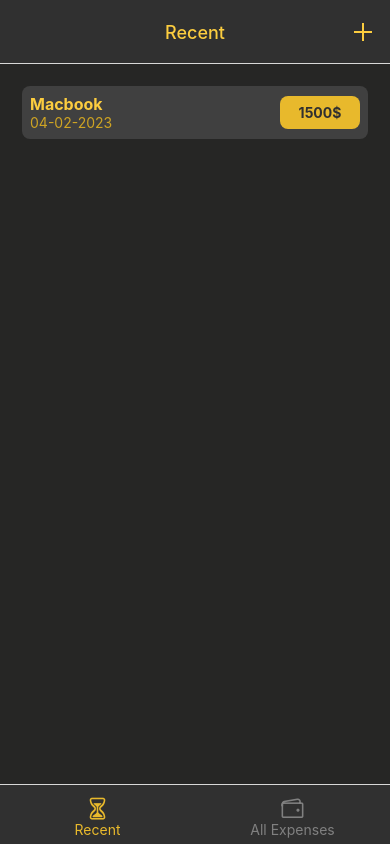
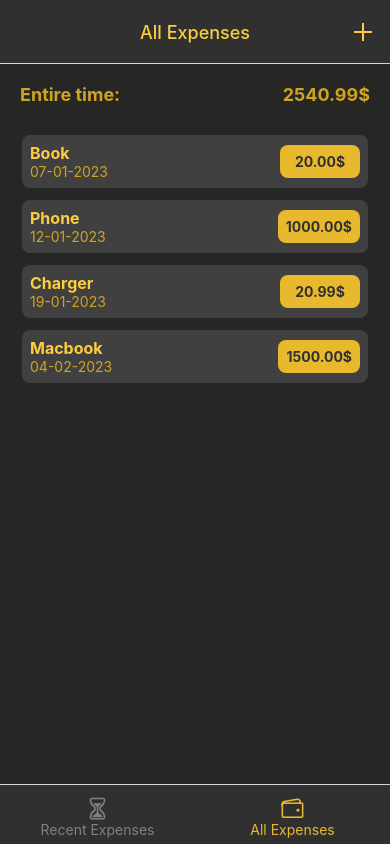
Before and after one commit to mweglowski/expense-app, a React Native app: screen /AllExpenses in a window 390 px wide. Built offline with nearby package versions, Linux system fonts and the light colour scheme.

Commit message:
expenses summary, screen titles

```diff
--- a/App.js
+++ b/App.js
@@ -7,7 +7,7 @@
 import { Provider } from "react-redux";
 
 import ExpensesScreen from "./screens/ExpensesScreen";
-import RecentScreen from "./screens/RecentScreen";
+import RecentExpensesScreen from "./screens/RecentExpensesScreen";
 import IconButton from "./components/IconButton";
 import NewExpenseScreen from "./screens/NewExpenseScreen";
 import { store } from "./store/store";
@@ -62,19 +62,20 @@
       }}
     >
       <Tab.Screen
-        name="Recent"
-        title="Recent Expenses"
-        component={RecentScreen}
+        name="RecentExpenses"
+        component={RecentExpensesScreen}
         options={{
+          title: "Recent Expenses",
           tabBarIcon: ({ color, size }) => (
             <Ionicons name="hourglass-outline" color={color} size={size} />
           ),
         }}
       />
       <Tab.Screen
-        name="All Expenses"
+        name="AllExpenses"
         component={ExpensesScreen}
         options={{
+          title: "All Expenses",
           tabBarIcon: ({ color, size }) => (
             <Ionicons name="wallet-outline" color={color} size={size} />
           ),
--- a/components/Expense.js
+++ b/components/Expense.js
@@ -28,8 +28,8 @@
         <Text style={styles.title}>{itemData.title}</Text>
         <Text style={styles.date}>{dateFormatted}</Text>
       </View>
-      <View style={styles.priceContainer}>
-        <Text style={styles.price}>{itemData.price}$</Text>
+      <View style={styles.amountContainer}>
+        <Text style={styles.amount}>{itemData.amount.toFixed(2)}$</Text>
       </View>
     </Pressable>
   );
@@ -54,7 +54,7 @@
   date: {
     color: Colors.orange500,
   },
-  priceContainer: {
+  amountContainer: {
     minWidth: 80,
     padding: 8,
     backgroundColor: Colors.orange400,
@@ -62,7 +62,7 @@
     elevation: 12,
     shadowColor: Colors.orange400,
   },
-  price: {
+  amount: {
     textAlign: "center",
     fontWeight: "bold",
     color: Colors.gray800,
--- a/components/ExpensesList.js
+++ b/components/ExpensesList.js
@@ -1,4 +1,4 @@
-import { View, StyleSheet, FlatList } from "react-native";
+import { View, StyleSheet, FlatList, Text } from "react-native";
 
 import Expense from "./Expense";
 
--- /dev/null
+++ b/components/ExpensesSummary.js
@@ -0,0 +1,33 @@
+import { StyleSheet, Text, View } from "react-native";
+import { Colors } from "../assets/colors";
+
+export default function ExpensesSummary({ items, periodText }) {
+  let sum = 0;
+  items.forEach((item) => (sum += item.amount));
+
+  return (
+    <View style={styles.container}>
+      <Text style={styles.text}>{periodText}</Text>
+      <Text style={styles.text}>{sum.toFixed(2)}$</Text>
+    </View>
+  );
+}
+
+const styles = StyleSheet.create({
+  container: {
+    flexDirection: "row",
+    justifyContent: "space-between",
+    margin: 12,
+    padding: 8,
+    marginBottom: 0,
+    backgroundColor: Colors.gray900,
+    elevation: 8,
+    borderRadius: 8,
+    shadowColor: Colors.orange500,
+  },
+  text: {
+    fontWeight: "bold",
+    fontSize: 18,
+    color: Colors.orange500,
+  },
+});
--- a/screens/EditExpenseScreen.js
+++ b/screens/EditExpenseScreen.js
@@ -11,7 +11,7 @@
 export default function EditExpenseScreen({ route }) {
   let { expenseData } = route.params
   const [expenseTitleText, setExpenseTitleText] = useState(expenseData.title);
-  const [expensePrice, setExpensePrice] = useState(expenseData.price);
+  const [expenseAmount, setExpenseAmount] = useState(expenseData.amount);
   const dispatch = useDispatch();
   const navigation = useNavigation();
 
@@ -19,13 +19,13 @@
     setExpenseTitleText(inputValue);
   }
 
-  function expensePriceChangeHandler(inputValue) {
-    setExpensePrice(inputValue);
+  function expenseAmountChangeHandler(inputValue) {
+    setExpenseAmount(inputValue);
   }
 
   function clearInputs() {
     setExpenseTitleText("");
-    setExpensePrice("");
+    setExpenseAmount("");
   }
 
   function cancelHandler() {
@@ -39,7 +39,7 @@
     const expense = {
       id: id,
       title: expenseTitleText,
-      price: +expensePrice,
+      amount: +expenseAmount,
       date: date,
     };
 
@@ -66,11 +66,11 @@
 
       <TextInput
         style={styles.input}
-        placeholder="Price"
+        placeholder="Amount"
         placeholderTextColor={Colors.orange700}
         keyboardType="numeric"
-        onChangeText={expensePriceChangeHandler}
-        value={expensePrice.toString()}
+        onChangeText={expenseAmountChangeHandler}
+        value={expenseAmount.toString()}
       />
 
       <View style={styles.controlButtons}>
--- a/screens/ExpensesScreen.js
+++ b/screens/ExpensesScreen.js
@@ -1,9 +1,16 @@
+import { View, Text } from "react-native";
 import { useSelector } from "react-redux";
 
 import ExpensesList from "../components/ExpensesList";
+import ExpensesSummary from "../components/ExpensesSummary";
 
 export default function ExpensesScreen() {
   const expenses = useSelector((state) => state.expenses.items);
 
-  return <ExpensesList items={expenses} />;
+  return (
+    <View>
+      <ExpensesSummary items={expenses} periodText={"Entire time:"} />
+      <ExpensesList items={expenses} />
+    </View>
+  );
 }
--- a/screens/NewExpenseScreen.js
+++ b/screens/NewExpenseScreen.js
@@ -10,7 +10,7 @@
 
 export default function NewExpenseScreen() {
   const [expenseTitleText, setExpenseTitleText] = useState("");
-  const [expensePrice, setExpensePrice] = useState("");
+  const [expenseAmount, setExpenseAmount] = useState("");
   const expenses = useSelector((state) => state.expenses.items);
   const dispatch = useDispatch();
   const navigation = useNavigation();
@@ -19,13 +19,13 @@
     setExpenseTitleText(inputValue);
   }
 
-  function expensePriceChangeHandler(inputValue) {
-    setExpensePrice(inputValue);
+  function expenseAmountChangeHandler(inputValue) {
+    setExpenseAmount(inputValue);
   }
 
   function clearInputs() {
     setExpenseTitleText("");
-    setExpensePrice("");
+    setExpenseAmount("");
   }
 
   function cancelHandler() {
@@ -39,7 +39,7 @@
     const expense = {
       id: expenses.length,
       title: expenseTitleText,
-      price: +expensePrice,
+      price: +expenseAmount,
       date: date,
     };
 
@@ -62,7 +62,7 @@
         placeholder="Price"
         keyboardType="numeric"
         placeholderTextColor={Colors.orange700}
-        onChangeText={expensePriceChangeHandler}
+        onChangeText={expenseAmountChangeHandler}
       />
 
       <View style={styles.controlButtons}>
--- a/screens/RecentScreen.js
+++ b/screens/RecentExpensesScreen.js
@@ -3,6 +3,7 @@
 import { useSelector } from "react-redux";
 
 import ExpensesList from "../components/ExpensesList";
+import ExpensesSummary from "../components/ExpensesSummary";
 
 export default function RecentScreen() {
   let expenses = useSelector((state) => state.expenses.items);
@@ -13,5 +14,10 @@
     return new Date(item.date) > dateWeekAgo;
   });
 
-  return <ExpensesList items={expenses} />;
+  return (
+    <>
+      <ExpensesSummary items={expenses} periodText="Last 7 days:" />
+      <ExpensesList items={expenses} />
+    </>
+  );
 }
--- a/store/expenses.js
+++ b/store/expenses.js
@@ -4,10 +4,10 @@
   name: "expenses",
   initialState: {
     items: [
-      { id: 0, date: new Date("01/07/2023").toISOString(), title: "Book", price: 20 },
-      { id: 1, date: new Date("01/12/2023").toISOString(), title: "Phone", price: 1000 },
-      { id: 2, date: new Date("01/19/2023").toISOString(), title: "Charger", price: 20.99 },
-      { id: 3, date: new Date().toISOString(), title: "Macbook", price: 1500 },
+      { id: 0, date: new Date("01/07/2023").toISOString(), title: "Book", amount: 20.00 },
+      { id: 1, date: new Date("01/12/2023").toISOString(), title: "Phone", amount: 1000.00 },
+      { id: 2, date: new Date("01/19/2023").toISOString(), title: "Charger", amount: 20.99 },
+      { id: 3, date: new Date().toISOString(), title: "Macbook", amount: 1500.00 },
     ],
   },
   reducers: {
```
